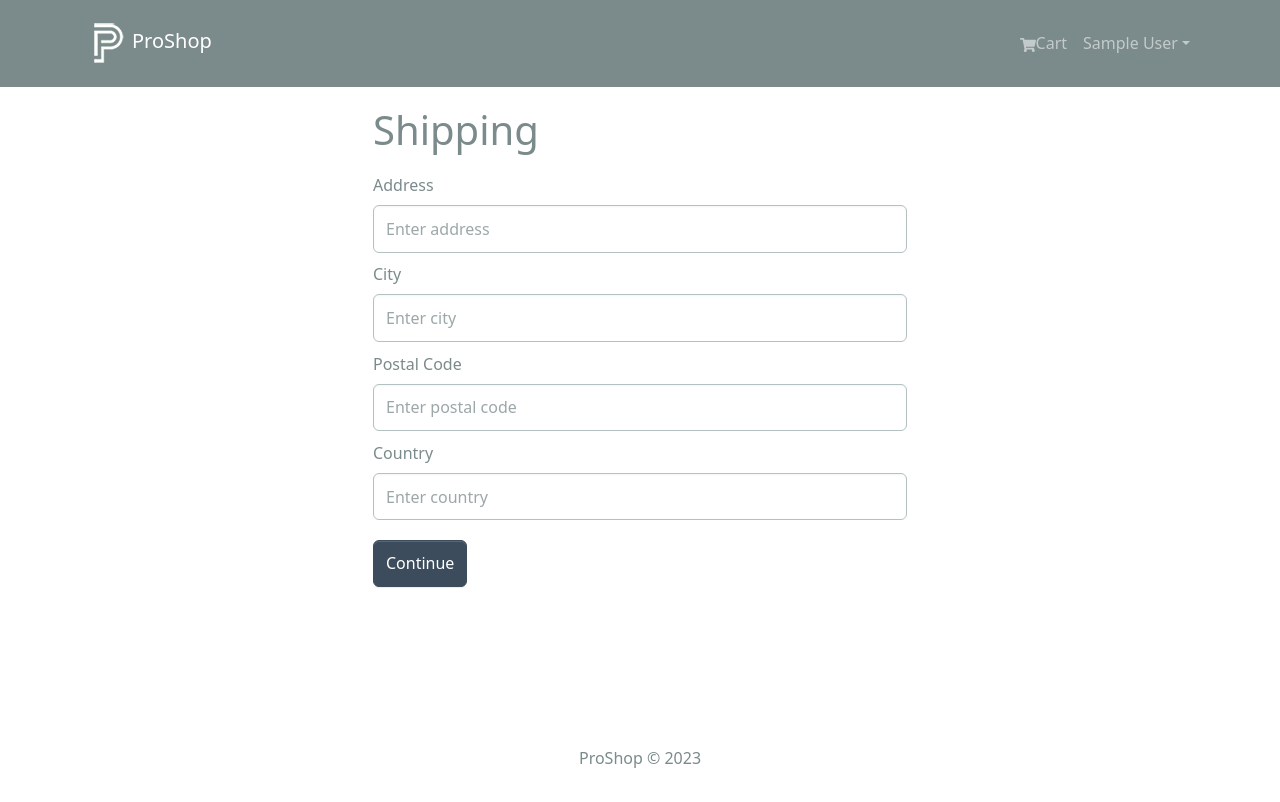
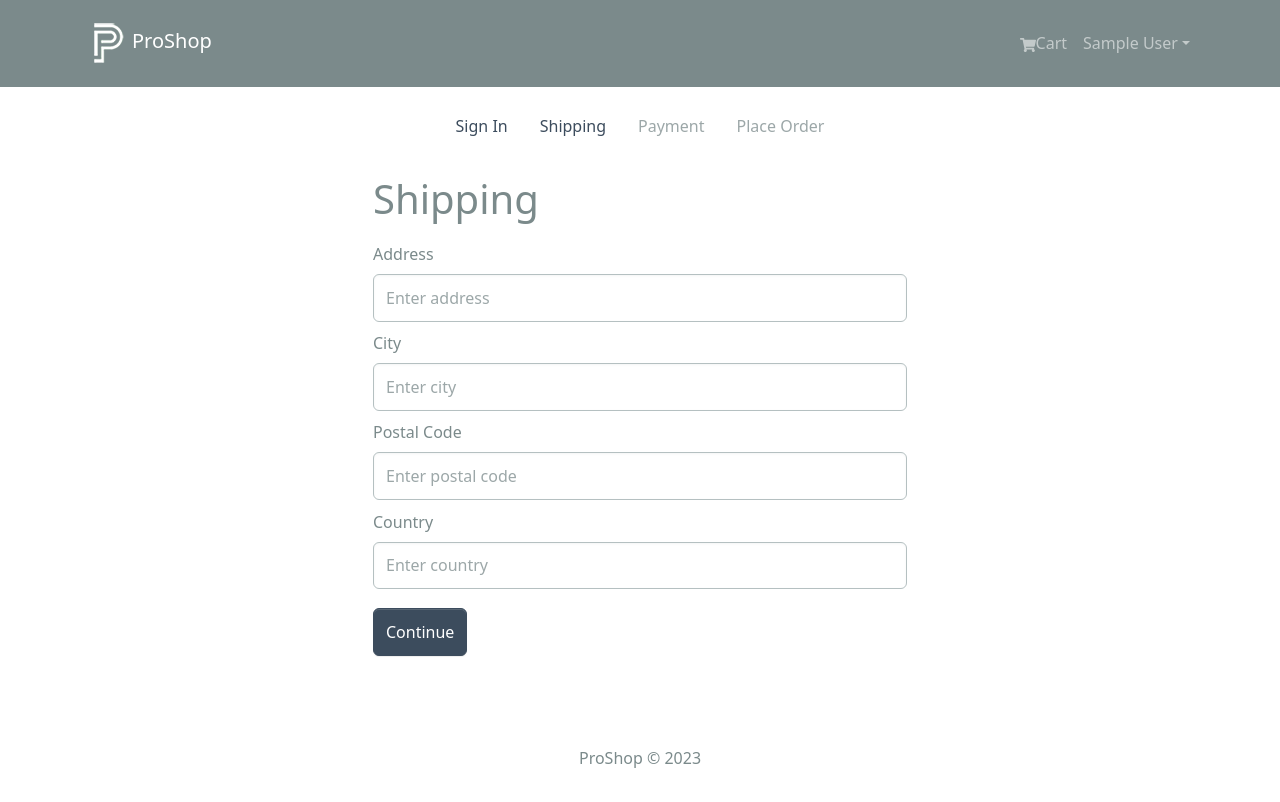
Before and after one commit to Carol-cs/ProShop, a React (Create React App) app in the folder frontend/: page /shipping in a window 1280 px wide. Shown: the top 802 px of the page. Built offline with nearby package versions, Linux system fonts and the light colour scheme; sample sign-in values are in the browser's storage; the HTML template or start-up script is replaced by a standard one.

Commit message:
Checkout Components

```diff
--- /dev/null
+++ b/frontend/src/components/CheckoutSteps.jsx
@@ -0,0 +1,52 @@
+import React from "react";
+import { Nav } from "react-bootstrap";
+import { LinkContainer } from "react-router-bootstrap";
+
+const CheckoutSteps = ({ step1, step2, step3, step4 }) => {
+  // step1: sign in, step2: shipping, step3: payment, step4: placeorder
+  return (
+    <Nav className="justify-content-center mb-4">
+      <Nav.Item>
+        {step1 ? (
+          <LinkContainer to="/login">
+            <Nav.Link>Sign In</Nav.Link>
+          </LinkContainer>
+        ) : (
+          <Nav.Link disabled>Sign In</Nav.Link>
+        )}
+      </Nav.Item>
+
+      <Nav.Item>
+        {step2 ? (
+          <LinkContainer to="/shipping">
+            <Nav.Link>Shipping</Nav.Link>
+          </LinkContainer>
+        ) : (
+          <Nav.Link disabled>Shipping</Nav.Link>
+        )}
+      </Nav.Item>
+
+      <Nav.Item>
+        {step3 ? (
+          <LinkContainer to="/payment">
+            <Nav.Link>Payment</Nav.Link>
+          </LinkContainer>
+        ) : (
+          <Nav.Link disabled>Payment</Nav.Link>
+        )}
+      </Nav.Item>
+
+      <Nav.Item>
+        {step4 ? (
+          <LinkContainer to="/placeorder">
+            <Nav.Link>Place Order</Nav.Link>
+          </LinkContainer>
+        ) : (
+          <Nav.Link disabled>Place Order</Nav.Link>
+        )}
+      </Nav.Item>
+    </Nav>
+  );
+};
+
+export default CheckoutSteps;
--- a/frontend/src/screens/ShippingScreen.jsx
+++ b/frontend/src/screens/ShippingScreen.jsx
@@ -5,6 +5,7 @@
 import { useNavigate } from "react-router-dom";
 import FormContainer from "../components/FormContainer";
 import { saveShippingAddress } from "../slices/cartSlice";
+import CheckoutSteps from "../components/CheckoutSteps";
 
 const ShippingScreen = () => {
   // get shipping detail from state
@@ -30,6 +31,9 @@
 
   return (
     <FormContainer>
+      {/* pass step1 and step2 in, step1 and step2 link will be enable, others will be disabled*/}
+      <CheckoutSteps step1 step2 />
+
       <h1>Shipping</h1>
       <Form onSubmit={submitHandler}>
         <Form.Group controlId="address" className="my-2">
--- a/frontend/src/slices/cartSlice.js
+++ b/frontend/src/slices/cartSlice.js
@@ -31,7 +31,7 @@
 
     saveShippingAddress: (state, action) => {
       state.shipingAddress = action.payload;
-      return updateCart(state);
+      return updateCart(state); // update cart and store info in localstorage
     },
   },
 });
```
